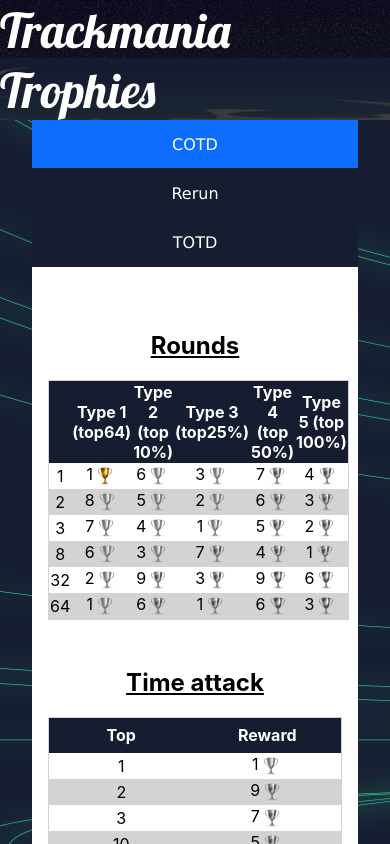
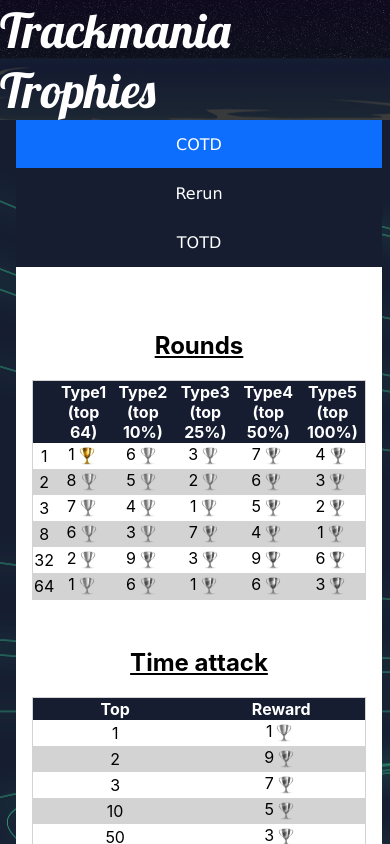
Before and after one commit to Shinestr8/ghp-test, a React (Create React App) app: page / in a window 390 px wide. Shown: the top 844 px of the page. Built offline with nearby package versions, Linux system fonts and the light colour scheme.

Commit message:
improved responsive style

```diff
--- a/src/Trackmania/CupTrophies.jsx
+++ b/src/Trackmania/CupTrophies.jsx
@@ -7,11 +7,11 @@
                 <thead>
                     <tr>
                         <th></th>
-                        <th>Type 1 (top64)</th>
-                        <th>Type 2 (top 10%)</th>
-                        <th>Type 3 (top25%)</th>
-                        <th>Type 4 (top 50%)</th>
-                        <th>Type 5 (top 100%)</th>
+                        <th>Type1 (top 64)</th>
+                        <th>Type2 (top 10%)</th>
+                        <th>Type3 (top 25%)</th>
+                        <th>Type4 (top 50%)</th>
+                        <th>Type5 (top 100%)</th>
                     </tr>
                 </thead>
                 <tbody>
--- a/src/Trackmania/trackmania-small.css
+++ b/src/Trackmania/trackmania-small.css
@@ -9,4 +9,9 @@
         vertical-align: middle;
     }
 
+    .content{
+        margin: 0 0.5rem 0.5rem 1rem;
+        background-color: white;
+      }
+
 }
--- a/src/Trackmania/trackmania.css
+++ b/src/Trackmania/trackmania.css
@@ -65,7 +65,8 @@
 
   .trophy-earnings-table thead{
     background-color: #161D31;
-    height: 2.2rem;
+    min-height: 2.2rem;
+    line-break: normal;
     color: white
   }
 
```
